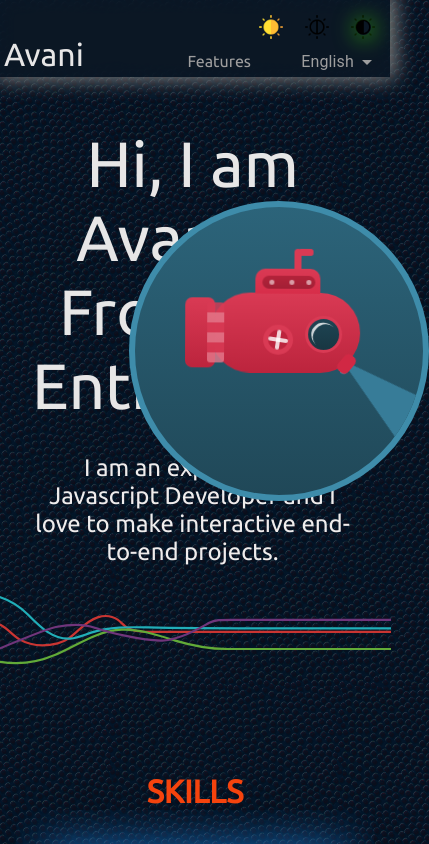
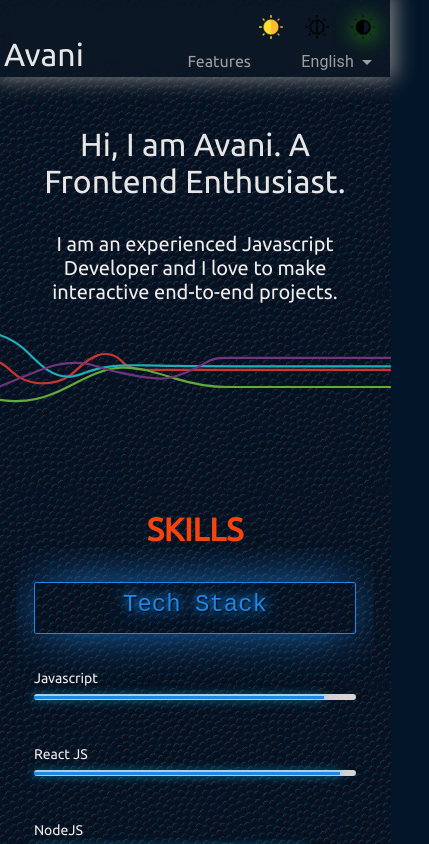
Before and after one commit to avaniklsjoshi/mama-repo, a React (Create React App) app in the folder apps/frontend-joshi/: page / in a window 390 px wide. Shown: the top 844 px of the page, 429 px wide, since content can reach past the window. Built offline with nearby package versions, Linux system fonts and the light colour scheme.

Commit message:
frontend-joshi: mobile view adjusted intro section

```diff
--- a/apps/frontend-joshi/src/Components/Footer/footer.scss
+++ b/apps/frontend-joshi/src/Components/Footer/footer.scss
@@ -15,6 +15,9 @@
 .copyright {
   font-size: $appFontSizeLarge;
   margin-top: 10px;
+  @media only screen and (max-width: $mediaMobile767) {
+    font-size: $appFontSizeSmall;
+  }
   img {
     height: 18px;
     margin: 4px 4px -4px 4px;
--- a/apps/frontend-joshi/src/Components/Views/LandingPage/Introduction/landingPage.scss
+++ b/apps/frontend-joshi/src/Components/Views/LandingPage/Introduction/landingPage.scss
@@ -4,27 +4,30 @@
 
 .intro-container{
   padding: $spacing4d;
-  display: grid;
-  grid-template-columns: repeat(12, 1fr);
-  grid-gap: 10px;
+  display: flex;
   align-items: center;
   .intro-left{
-    grid-column: span 6;
     justify-self: flex-start;
-    grid-column-start: 1;
-    grid-column-end: span 6;
     .intro-title{
       font-size: $appTitleFontSize;
-
+      @media only screen and (max-width: $mediaMobile767) {
+        font-size: $appSubTitleFontSize;
+      }
     }
     .intro-desc{
       font-size: $appFontSize2XLarge;
       margin-top: $spacing8d;
+      @media only screen and (max-width: $mediaMobile767) {
+        font-size: $appFontSize1XLarge;
+      }
     }
   }
   .intro-right{
-    grid-column: span 6;
+    flex-grow: 1;
     justify-self: flex-start;
     justify-self: center;
+    @media only screen and (max-width: $mediaMobile767) {
+      display: none;
+    }
   }
 }
--- a/apps/frontend-joshi/src/Components/Views/LandingPage/goals.scss
+++ b/apps/frontend-joshi/src/Components/Views/LandingPage/goals.scss
@@ -12,4 +12,7 @@
         list-style-type: none;
 
     }
+    @media only screen and (max-width: $mediaMobile767) {
+        font-size: $appFontSizeMedium;
+    }
 }
```
